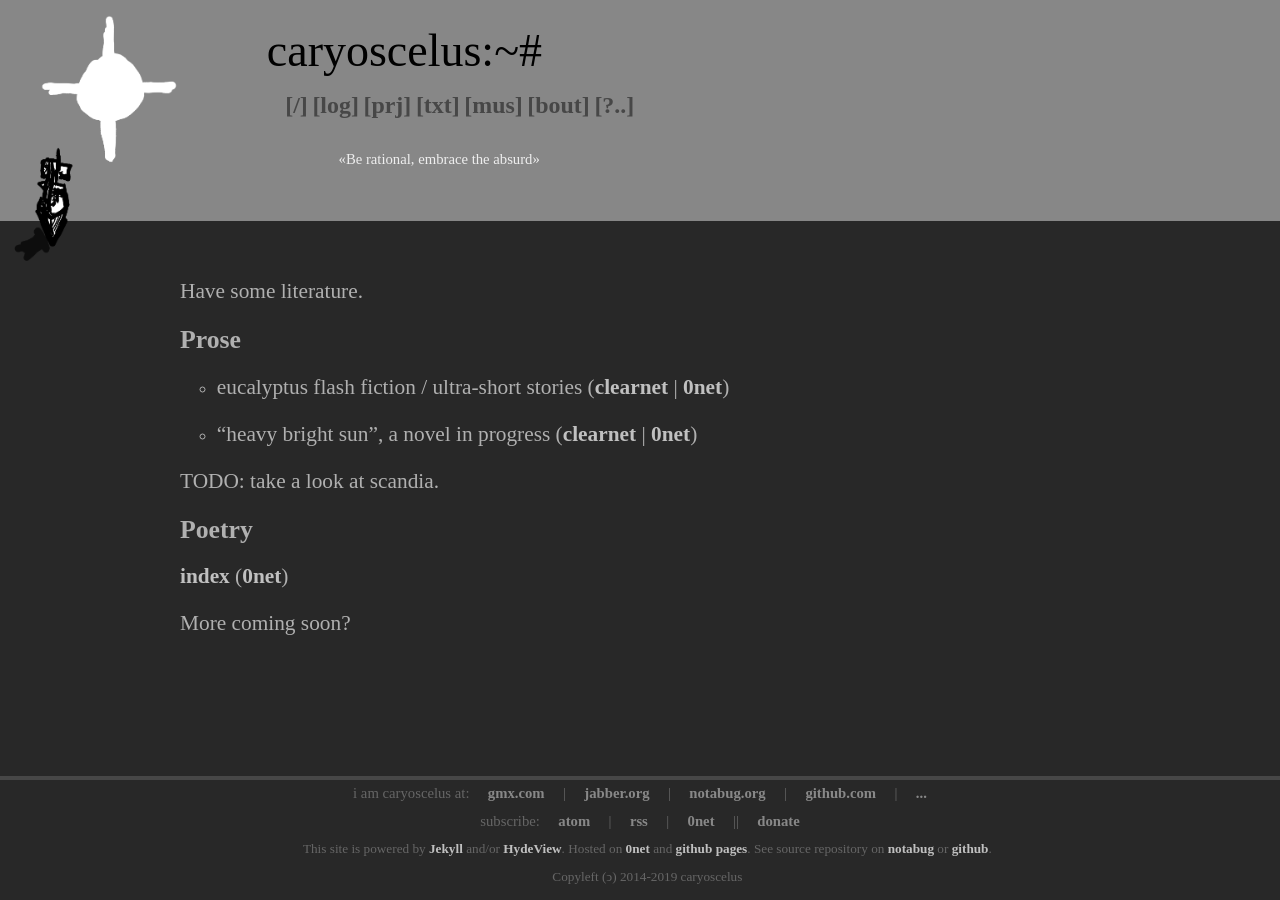
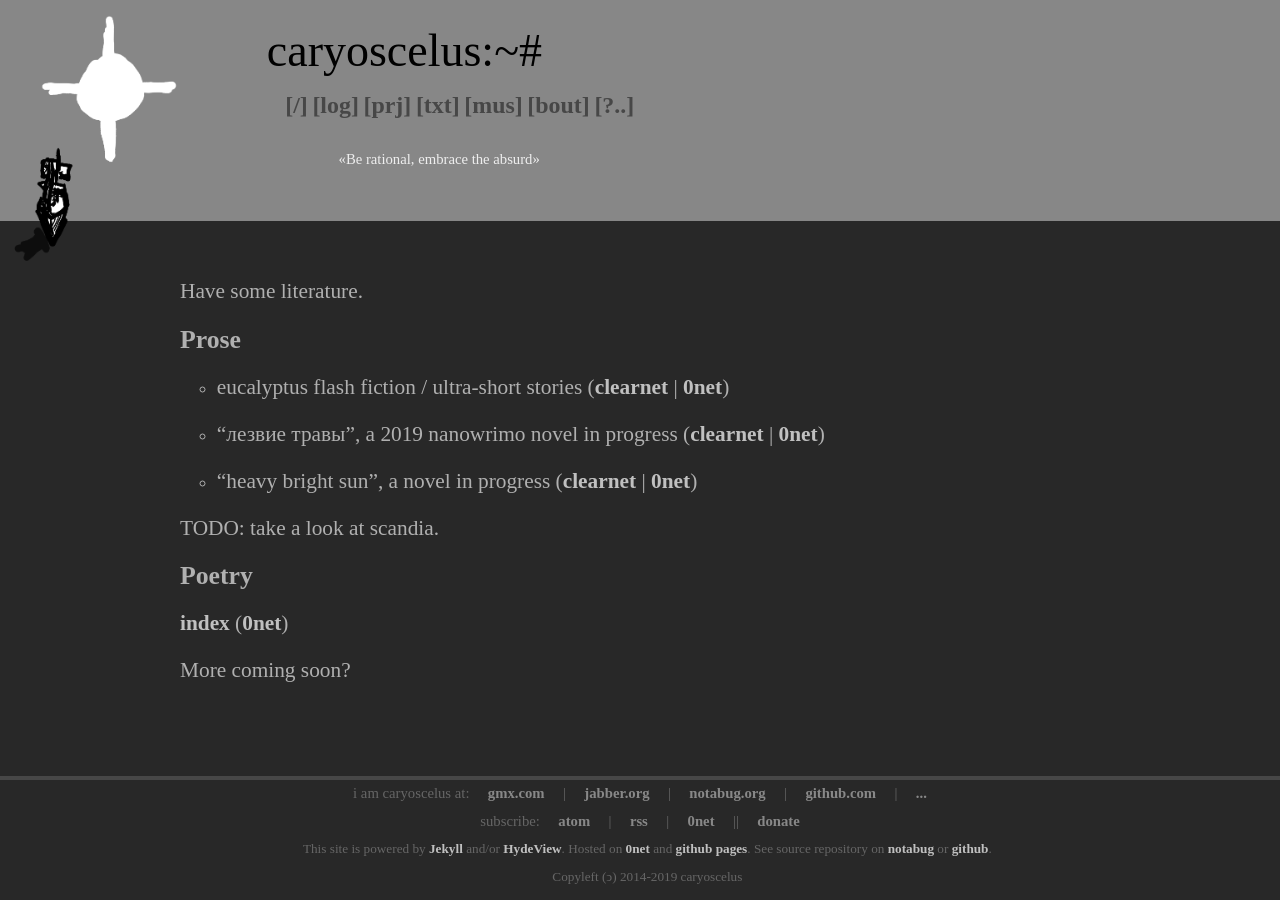
Before and after one commit to caryoscelus/caryoscelus.github.io, a Jekyll site: the page built from txt/index.md, in a window 1280 px wide. Built offline with Jekyll 4.4.1, drawn with Linux system fonts in a browser that asks for light colours; some web fonts are replaced.

Commit message:
лезвие травы

```diff
--- a/txt/index.md
+++ b/txt/index.md
@@ -11,6 +11,10 @@ Have some literature.
   ([clearnet](https://caryoscelus.github.io/eucalyptus-ff) &#124;
   [0net](http://127.0.0.1:43110/1JecUbTPHudVR3fi6KMFwQNW2mT2L8H7dq/))
 
+- "лезвие травы", a 2019 nanowrimo novel in progress
+  ([clearnet](https://caryoscelus.github.io/lezvije-travy) &#124;
+  [0net](http://127.0.0.1:43110/1LTGeNnnYq98h8zUcZaS4zZL63ZXZS8YcA/))
+
 - "heavy bright sun", a novel in progress
   ([clearnet](https://caryoscelus.github.io/heavy-bright-sun/) &#124;
   [0net](http://127.0.0.1:43110/1HAB57aQRcLHoHb3ehHrh8SZT647VWVA28/))
```
